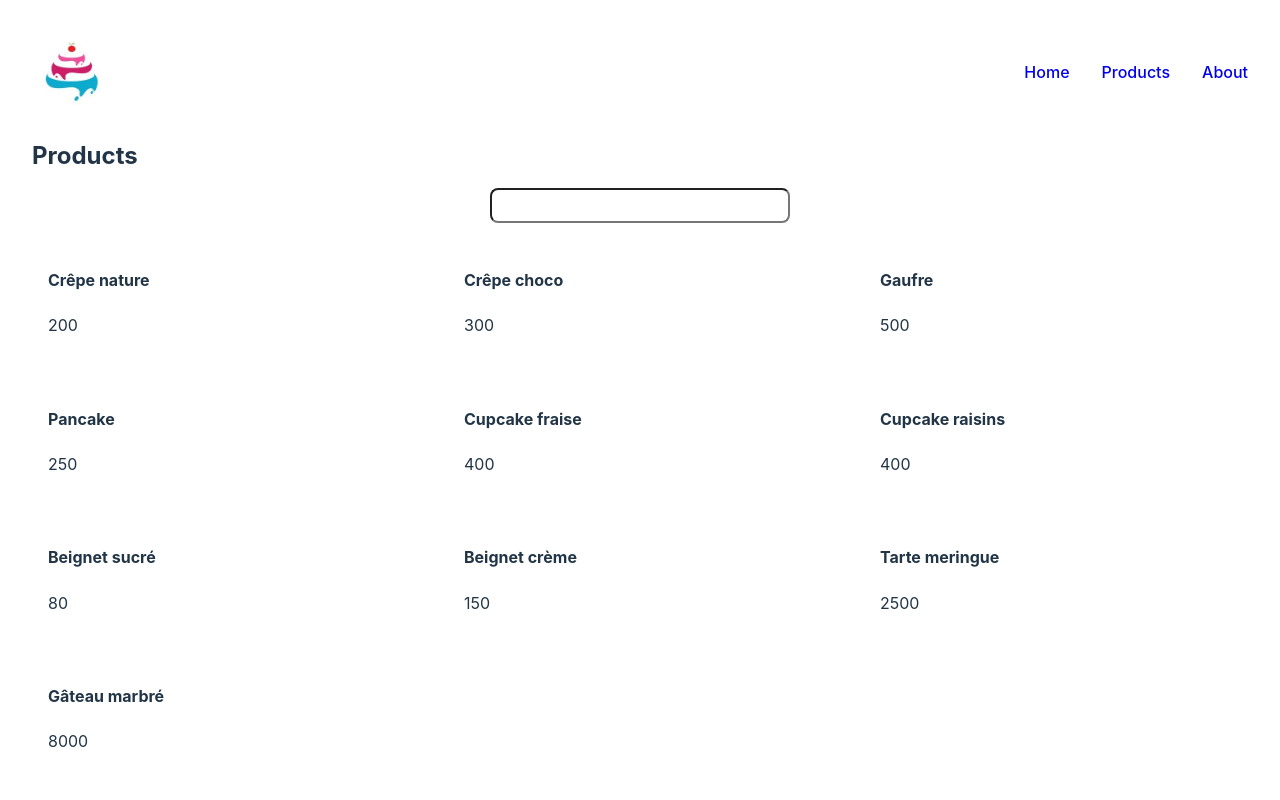
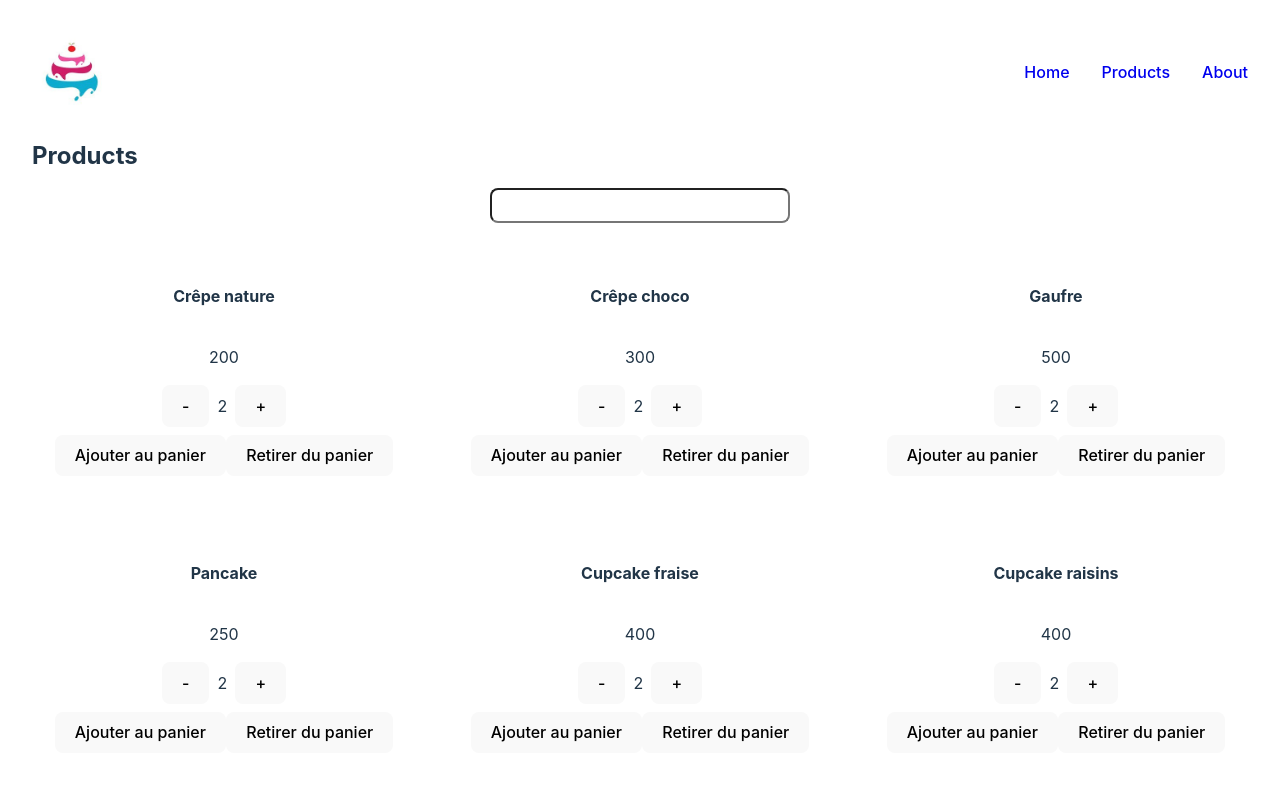
Before and after one commit to dcmbassi/decadent-desserts, a React (Vite) app: page /products in a window 1280 px wide. Shown: the top 800 px of the page. Built offline with nearby package versions, Linux system fonts and the light colour scheme.

Commit message:
fix: Complete markup and styling of ProductCard component

```diff
--- a/src/App.css
+++ b/src/App.css
@@ -51,8 +51,35 @@
 
 .productCard {
     border-radius: 8px;
-    padding-inline: 1rem;
+    padding: 1rem;
     box-shadow: 0 3px 10px rgba(255, 255, 255, 0.2);
+    height: 100%;
+    display: flex;
+    flex-direction: column;
+}
+
+.cardInfo {
+    display: flex;
+    flex-direction: column;
+    align-items: center;
+}
+
+.cardActions {
+    display: flex;
+    flex-direction: column;
+    gap: .5rem;
+    align-items: center;
+}
+
+.cartManip {
+    display: flex;
+    flex-direction: row;
+    align-items: center;
+    gap: .5rem;
+}
+
+.cardMainAction {
+    margin-top: auto;
 }
 
 .search {
--- a/src/components/ProductCard.tsx
+++ b/src/components/ProductCard.tsx
@@ -4,11 +4,24 @@ type CardProps = {
     product: Product
 }
 
-const ProductCard = ({product}: CardProps) => {
+const ProductCard = ({ product }: CardProps) => {
     return (
         <div className="productCard">
-            <h4>{product.name}</h4>
-            <p>{product.price}</p>
+            <div className="cardInfo">
+                <h4>{product.name}</h4>
+                <p>{product.price}</p>
+            </div>
+            <div className="cardActions">
+                <div className="cartManip">
+                    <button className="cartQuantity">-</button>
+                    <div>2</div>
+                    <button className="cartQuantity">+</button>
+                </div>
+                <div className="cardMainAction">
+                    <button className="cardMainAction">Ajouter au panier</button>
+                    <button className="cardMainAction">Retirer du panier</button>
+                </div>
+            </div>
         </div>
     )
 }
```
